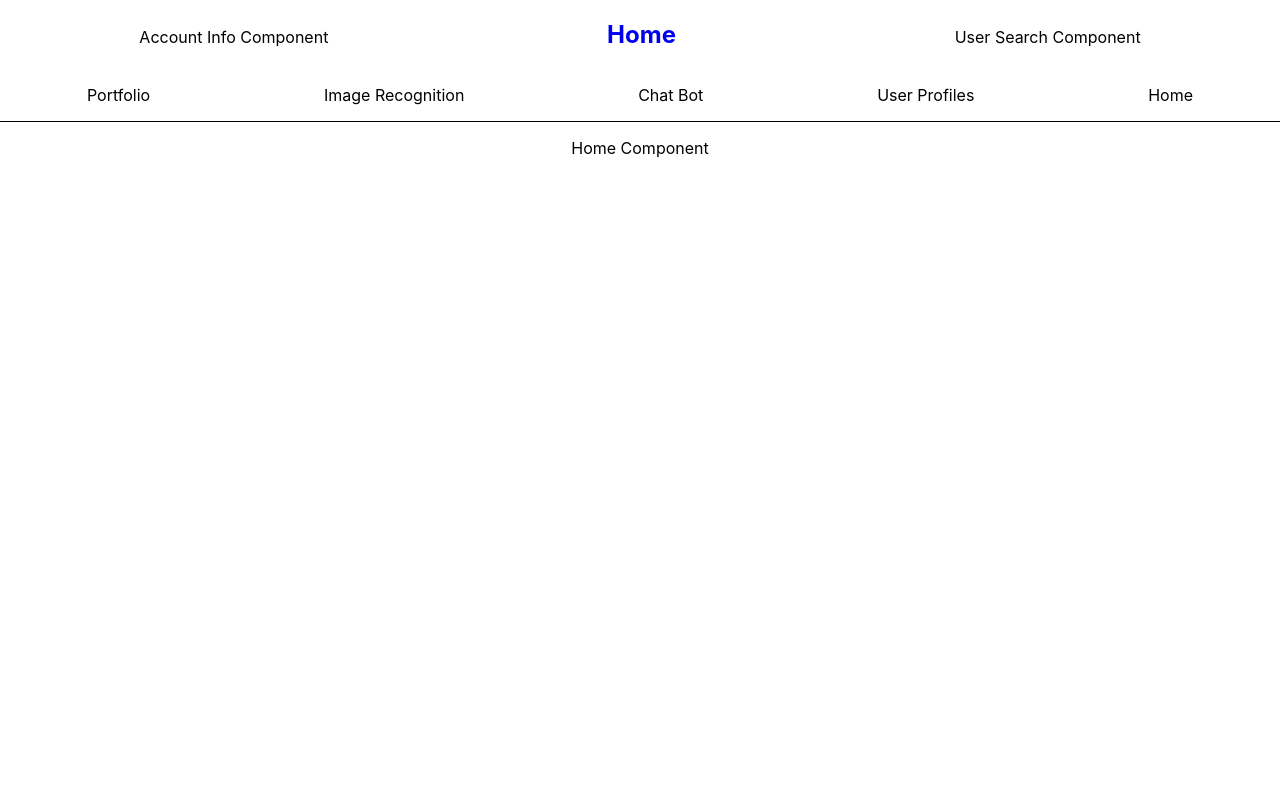
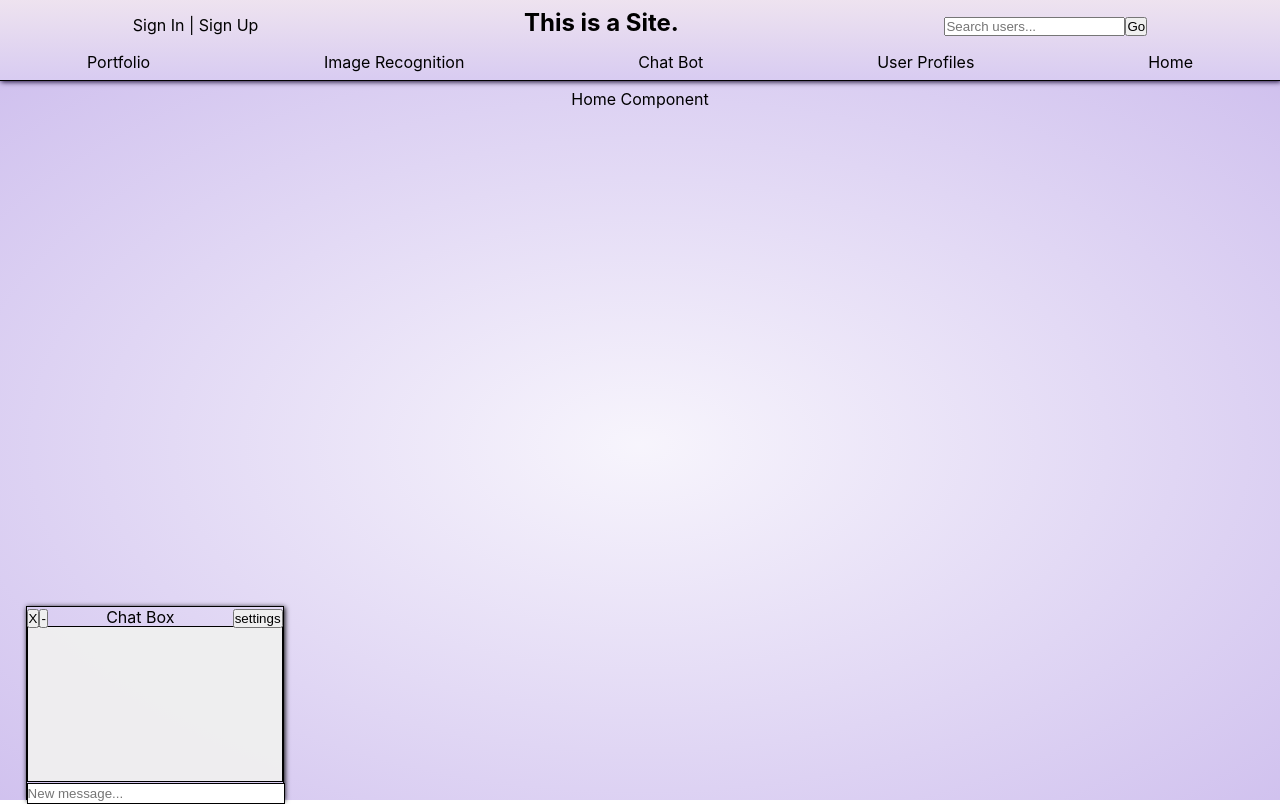
Before and after one commit to travisty12/showcase, a React (Create React App) app in the folder client/: page / in a window 1280 px wide. Built offline with nearby package versions, Linux system fonts and the light colour scheme.

Commit message:
start to add client side routing to boilerplate components

```diff
--- a/client/src/components/App.css
+++ b/client/src/components/App.css
@@ -1,5 +1,7 @@
 .App {
   text-align: center;
+  height: 100vh;
+  width: 100vw;
 }
 
 .App-logo {
@@ -28,11 +30,14 @@
   color: #61dafb;
 }
 
-@keyframes App-logo-spin {
-  from {
-    transform: rotate(0deg);
-  }
-  to {
-    transform: rotate(360deg);
-  }
+.Body {
+  background: radial-gradient(rgba(100,50,200,0.05),rgba(100,50,200,0.3));
+  height: 90vh;
+  max-height: 90vh;
+  padding-top: 1vh;
 }
+
+.Home {
+  height: 100%;
+  max-height: 100%;
+}
--- a/client/src/components/App.js
+++ b/client/src/components/App.js
@@ -1,6 +1,9 @@
 import './App.css';
 import Header from './Header';
 import Home from "./Home";
+import Portfolio from "./Portfolio";
+import ChatBot from "./ChatBot";
+import Chat from "./Chat";
 import { BrowserRouter as Router, Switch, Route } from "react-router-dom";
 
 function App() {
@@ -8,11 +11,20 @@ function App() {
     <div className="App">
       <Router>
         <Header />
-        <Switch>
-          <Route path="/">
-            <Home />
-          </Route>
-        </Switch>
+        <div className="Body">
+          <Switch>
+            <Route path ="/portfolio">
+              <Portfolio />
+            </Route>
+            <Route path ="/chatbot">
+              <ChatBot />
+            </Route>
+            <Route path="/">
+              <Home />
+            </Route>
+          </Switch>
+        </div>
+        <Chat />
       </Router>
     </div>
   );
--- /dev/null
+++ b/client/src/components/Chat.css
@@ -0,0 +1,35 @@
+.Chat {
+  position: absolute;
+  bottom: 0;
+  left: 2vw;
+  width: 20vw;
+  height: 24vh;
+  border: 1px solid black;
+  box-shadow: 1px 1px 5px 0px;
+}
+
+.ChatHeader {
+  display: flex;
+  flex-direction: row;
+  justify-content: space-between;
+  align-items: baseline;
+  height: 10%;
+}
+
+.ChatBody {
+  height: 80%;
+  background-color: rgba(240,240,240,0.95);
+  border: 1px solid black;
+}
+
+.NewChatBox {
+  height: 10%;
+  width: 100%;
+}
+.NewChatBox input {
+  height: 100%;
+  width: 100%;
+  padding: 0;
+  margin: 0;
+  border: 1px solid black;
+}
--- a/client/src/components/Chat.js
+++ b/client/src/components/Chat.js
@@ -1,7 +1,22 @@
+import "./Chat.css";
+
 function Chat() {
   return (
     <div className="Chat">
-      <p>Chat Box</p>
+      <div className="ChatHeader">
+        <div>
+          <button>X</button>
+          <button>-</button>
+        </div>
+        <p>Chat Box</p>
+        <button>settings</button>
+      </div>
+      <div className="ChatBody">
+
+      </div>
+      <div className="NewChatBox">
+        <input placeholder="New message..." />
+      </div>
     </div>
   );
 }
--- /dev/null
+++ b/client/src/components/ChatBot.js
@@ -0,0 +1,9 @@
+function ChatBot() {
+  return (
+    <div className="ChatBot">
+      <p>Filler Text, will be a chatbot hopefully!</p>
+    </div>
+  );
+}
+
+export default ChatBot;
--- a/client/src/components/Header.css
+++ b/client/src/components/Header.css
@@ -6,5 +6,12 @@
 }
 
 .Header {
-  border-bottom: 1px solid black
+  display: flex;
+  flex-direction: column;
+  justify-content: space-around;
+  background: linear-gradient(rgba(197, 159, 202, 0.295),rgba(100, 50, 200, 0.25));
+  border-bottom: 1px solid black;
+  box-shadow: 1px 1px 5px 0px;
+  height: 10vh;
+  max-height: 10vh;
 }
--- a/client/src/components/Header.js
+++ b/client/src/components/Header.js
@@ -9,7 +9,7 @@ function Header() {
     <div className="Header">
       <div className = "HeaderTop">
         <HeaderAccountInfo />
-        <h2><Link to="/">Home</Link></h2>
+        <h2><Link to="/">This is a Site.</Link></h2>
         <UserSearch />
       </div>
       <div className = "HeaderBottom">
--- a/client/src/components/HeaderAccountInfo.js
+++ b/client/src/components/HeaderAccountInfo.js
@@ -1,6 +1,17 @@
-function HeaderAccountInfo() {
+import React from "react";
+import { Link } from "react-router-dom";
+
+function HeaderAccountInfo(props) {
+  let output;
+  if (props.userSignedIn) {
+    output = <p><Link to="/profile">Profile</Link>  |  <Link to="/signout">Sign Out</Link></p>;
+  } else {
+    output = <p><Link to="/signin">Sign In</Link> | <Link to="/signup">Sign Up</Link></p>;
+  }
   return (
-    <p>Account Info Component</p>
+    <React.Fragment>
+      {output}
+    </React.Fragment>
   );
 }
 
--- a/client/src/components/LinkList.js
+++ b/client/src/components/LinkList.js
@@ -1,13 +1,14 @@
-import React from "react"
+import React from "react";
+import { Link } from "react-router-dom";
 
 function LinkList() {
   return (
     <React.Fragment>
-      <p>Portfolio</p>
+      <Link to="/portfolio">Portfolio</Link>
       <p>Image Recognition</p>
-      <p>Chat Bot</p>
+      <Link to="/chatbot">Chat Bot</Link>
       <p>User Profiles</p>
-      <p>Home</p>
+      <Link to="/">Home</Link>
     </React.Fragment>
   );
 }
--- a/client/src/components/Portfolio.js
+++ b/client/src/components/Portfolio.js
@@ -0,0 +1,9 @@
+function Portfolio() {
+  return (
+    <div className="Portfolio">
+      <p>This is a portfolio!</p>
+    </div>
+  );
+}
+
+export default Portfolio;
--- a/client/src/components/UserSearch.js
+++ b/client/src/components/UserSearch.js
@@ -1,6 +1,9 @@
 function UserSearch() {
   return (
-    <p>User Search Component</p>
+    <div>
+      <input placeholder="Search users..." />
+      <button type="submit">Go</button>
+    </div>
   );
 }
 
--- a/client/src/index.css
+++ b/client/src/index.css
@@ -11,11 +11,23 @@ code {
   font-family: source-code-pro, Menlo, Monaco, Consolas, 'Courier New',
     monospace;
 }
+html, body, .App {
+  height: 100vh;
+  max-height: 100vh;
+  overflow: hidden;
+}
 
 a {
   text-decoration: none;
+  color: black;
 }
 
 a:hover {
   cursor: pointer;
 }
+
+* {
+  max-height: 100%;
+  padding: 0;
+  margin: 0;
+}
```
Also changed, not shown: 1 other file (tests, documents, lock files or other folders).
